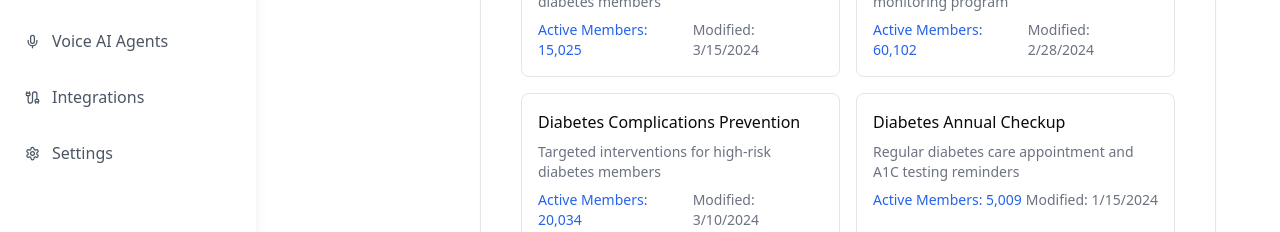
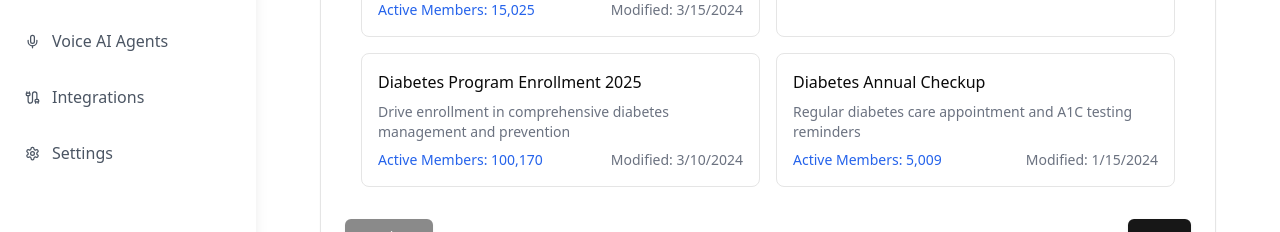
Before and after one commit to aida-na/engagement-demo, a Next.js app: page /studio in a window 1280 px wide. Shown: the part 424-656 px from the top of the page. Built offline with nearby package versions, Linux system fonts and the light colour scheme.

Commit message:
updatesss

```diff
--- a/src/app/studio/page.js
+++ b/src/app/studio/page.js
@@ -179,9 +179,9 @@ const CampaignDashboard = () => {
     },
     {
       id: 'diabetes-complications',
-      name: 'Diabetes Complications Prevention',
-      description: 'Targeted interventions for high-risk diabetes members',
-      activeMembers: 20034, // ~20% of enrolled population
+      name: 'Diabetes Program Enrollment 2025',
+      description: 'Drive enrollment in comprehensive diabetes management and prevention',
+      activeMembers: 100170, // ~100% of enrolled population
       status: 'active',
       lastModified: '2024-03-10'
     },
--- a/src/components/Layout.jsx
+++ b/src/components/Layout.jsx
@@ -1,4 +1,3 @@
-
 import React from 'react';
 import Sidebar from '@/components/ui/sidebar';
 
@@ -6,8 +5,8 @@ const Layout = ({ children }) => {
   return (
     <div className="flex min-h-screen bg-gray">
       <Sidebar />
-      <main className="flex-1 ml-[10rem]">
-        <div className="p-8">
+      <main className="flex-1"> {/* Use standard Tailwind spacing */}
+        <div className="mx-auto max-w-7xl p-8"> {/* Add max-width and auto margins */}
           {children}
         </div>
       </main>
```
